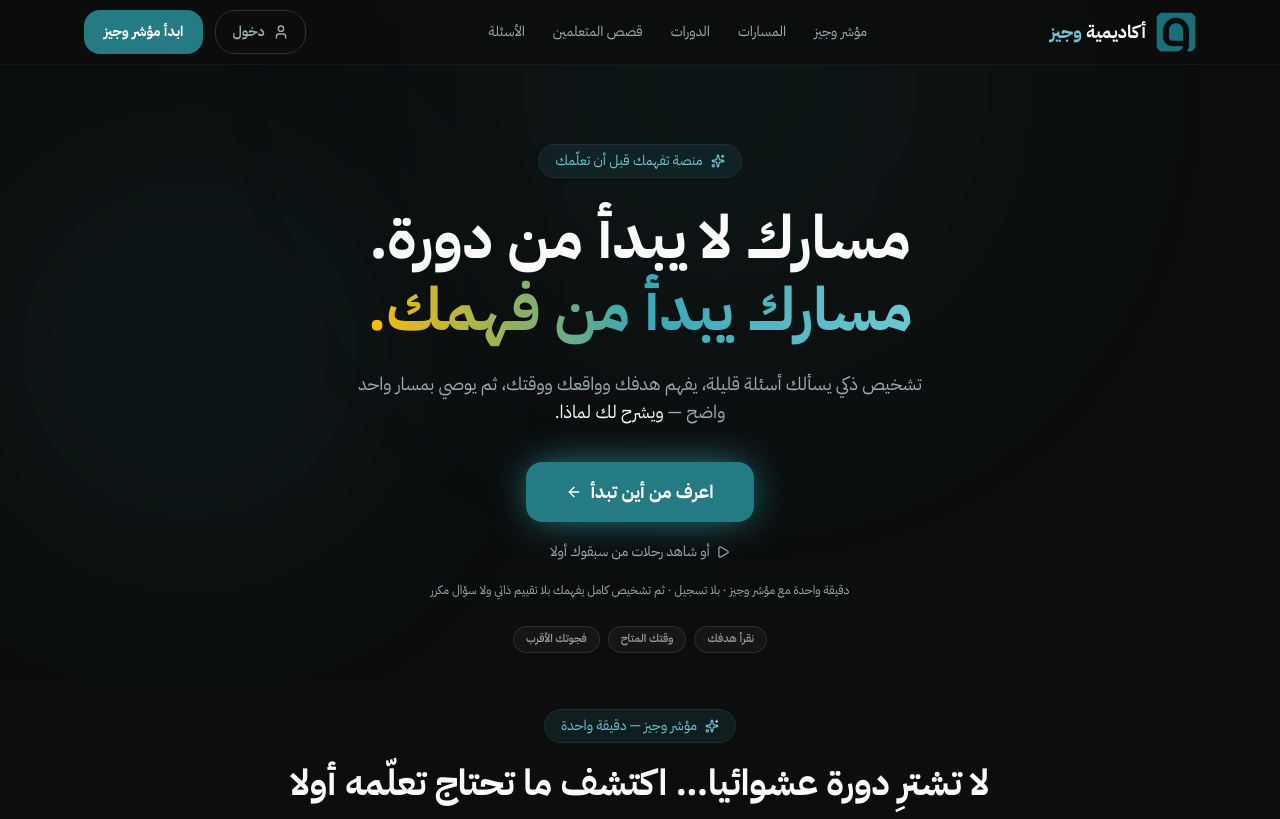
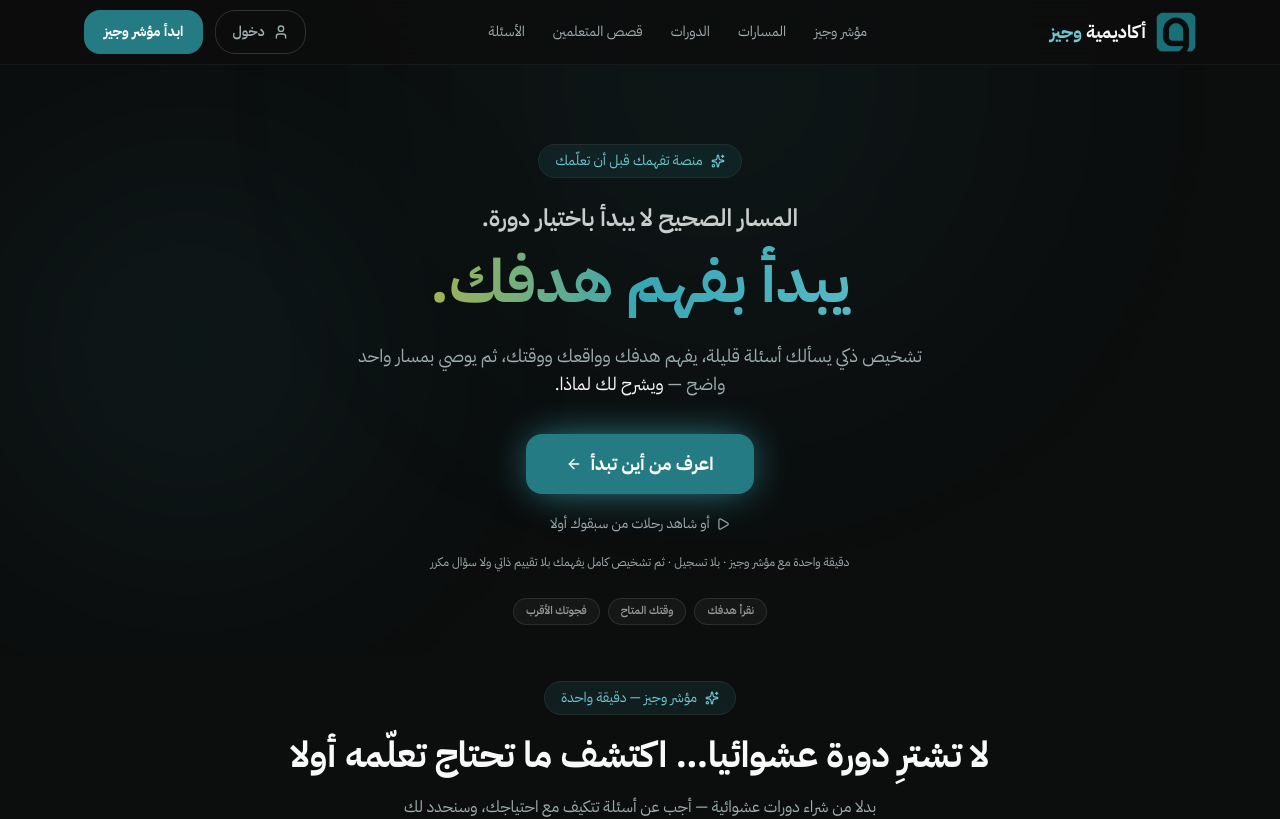
Before and after one commit to Suhaiblafi1/WajeezAcademy, a React (Vite) app: page / in a window 1280 px wide. Shown: the top 819 px of the page. Built offline with nearby package versions, Linux system fonts and the light colour scheme.

Commit message:
عنوان البطل الجديد: «المسار الصحيح لا يبدأ باختيار دورة — يبدأ بفهم هدفك» بسطر أول أصغر

```diff
--- a/src/pages/Home.tsx
+++ b/src/pages/Home.tsx
@@ -215,11 +215,12 @@
         <div className="reveal is-visible">
           <SectionLabel>منصة تفهمك قبل أن تعلّمك</SectionLabel>
         </div>
-        <h1 className="reveal is-visible mx-auto mt-6 max-w-3xl text-4xl font-bold leading-[1.25] md:text-6xl md:leading-[1.2]">
-          مسارك لا يبدأ من دورة.
-          <br />
-          <span className="bg-gradient-to-l from-[#6EC7D1] via-[#38A7B4] to-[#FABC05] bg-clip-text text-transparent">
-            مسارك يبدأ من فهمك.
+        <h1 className="reveal is-visible mx-auto mt-6 max-w-3xl">
+          <span className="block text-xl font-semibold leading-relaxed text-foreground/80 md:text-2xl">
+            المسار الصحيح لا يبدأ باختيار دورة.
+          </span>
+          <span className="mt-3 block bg-gradient-to-l from-[#6EC7D1] via-[#38A7B4] to-[#FABC05] bg-clip-text text-4xl font-bold leading-[1.25] text-transparent md:text-6xl md:leading-[1.2]">
+            يبدأ بفهم هدفك.
           </span>
         </h1>
         <p className="reveal is-visible mx-auto mt-6 max-w-xl text-base leading-8 text-muted-foreground md:text-lg">
```
